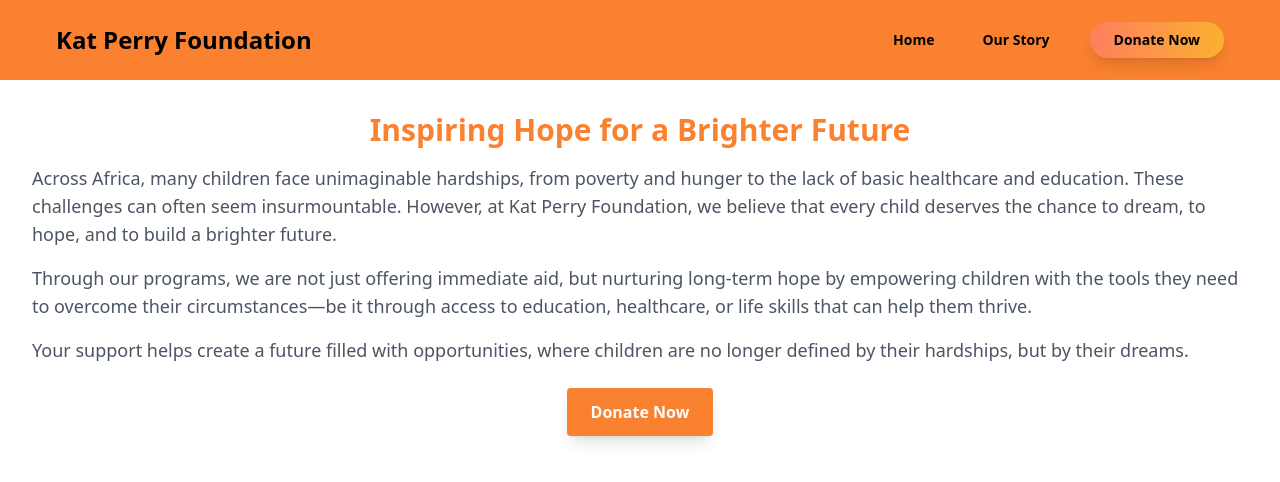
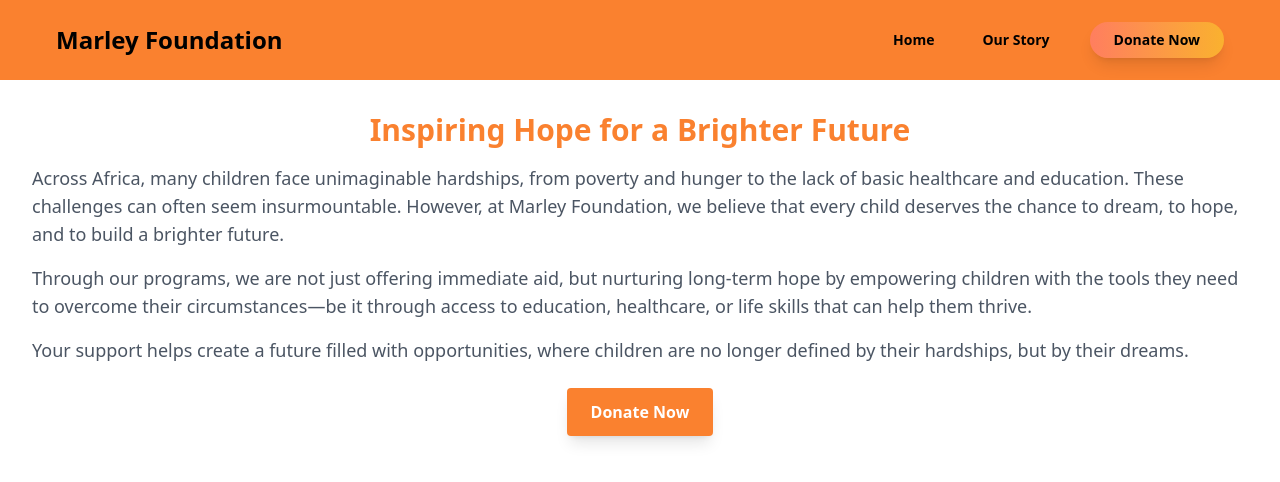
Before and after one commit to steveol2/NGO, a React (Vite) app: page /hope in a window 1280 px wide. Shown: the top 482 px of the page. Built offline with nearby package versions, Linux system fonts and the light colour scheme.

Commit message:
changed the name of the page

```diff
--- a/index.html
+++ b/index.html
@@ -4,7 +4,7 @@
     <meta charset="UTF-8" />
 
     <meta name="viewport" content="width=device-width, initial-scale=1.0" />
-    <title>Kat Perry Foundation</title>
+    <title>Marley Foundation</title>
   </head>
   <body>
     <div id="root"></div>
--- a/src/Components/HomePage.jsx
+++ b/src/Components/HomePage.jsx
@@ -86,8 +86,8 @@ function HomePage() {
           <div className="w-full lg:w-1/2 text-left">
             <h1 className="text-3xl font-bold text-[#FA812F] mb-4">About Us</h1>
             <p className="text-lg text-[#666] mb-6">
-              At Kat Perry Foundation, our mission is to provide children in
-              need with life-changing support, from emergency food assistance to
+              At Marley Foundation, our mission is to provide children in need
+              with life-changing support, from emergency food assistance to
               education and healthcare. We believe every child deserves a chance
               to grow, learn, and thrive. Join us in making a lasting impact on
               their future.
@@ -120,7 +120,7 @@ function HomePage() {
                   contact@ngo.org
                 </a>
                 <br />
-                Phone: +1 (627) 081-8204
+                Phone: +1 (627) 091-824
               </p>
             </div>
 
--- a/src/Components/HopePage.jsx
+++ b/src/Components/HopePage.jsx
@@ -9,9 +9,9 @@ function HopePage() {
       <p className="text-lg text-gray-600 mb-4">
         Across Africa, many children face unimaginable hardships, from poverty
         and hunger to the lack of basic healthcare and education. These
-        challenges can often seem insurmountable. However, at Kat Perry
-        Foundation, we believe that every child deserves the chance to dream, to
-        hope, and to build a brighter future.
+        challenges can often seem insurmountable. However, at Marley Foundation,
+        we believe that every child deserves the chance to dream, to hope, and
+        to build a brighter future.
       </p>
       <p className="text-lg text-gray-600 mb-4">
         Through our programs, we are not just offering immediate aid, but
--- a/src/Components/Navbar.jsx
+++ b/src/Components/Navbar.jsx
@@ -54,7 +54,7 @@ const Navbar = () => {
   return (
     <motion.div className="flex justify-between items-center max-w-[1200px] px-4 mx-auto h-16 text-black">
       <Link to="/" className="font-bold text-2xl font-header">
-        Kat Perry Foundation
+        Marley Foundation
       </Link>
       <div className="flex items-center space-x-4 md:space-x-10 font-header">
         {/* Desktop Menu */}
@@ -91,7 +91,7 @@ const Navbar = () => {
           nav ? "translate-x-0" : "-translate-x-full"
         }`}
       >
-        <h1 className="text-2xl font-bold p-6">Kat Perry Foundation</h1>
+        <h1 className="text-2xl font-bold p-6">Marley Foundation</h1>
         <ul className="p-4">
           {mobileMenuItems.map((item, index) => (
             <motion.li
```
Also changed, not shown: 1 other file (tests, documents, lock files or other folders).
